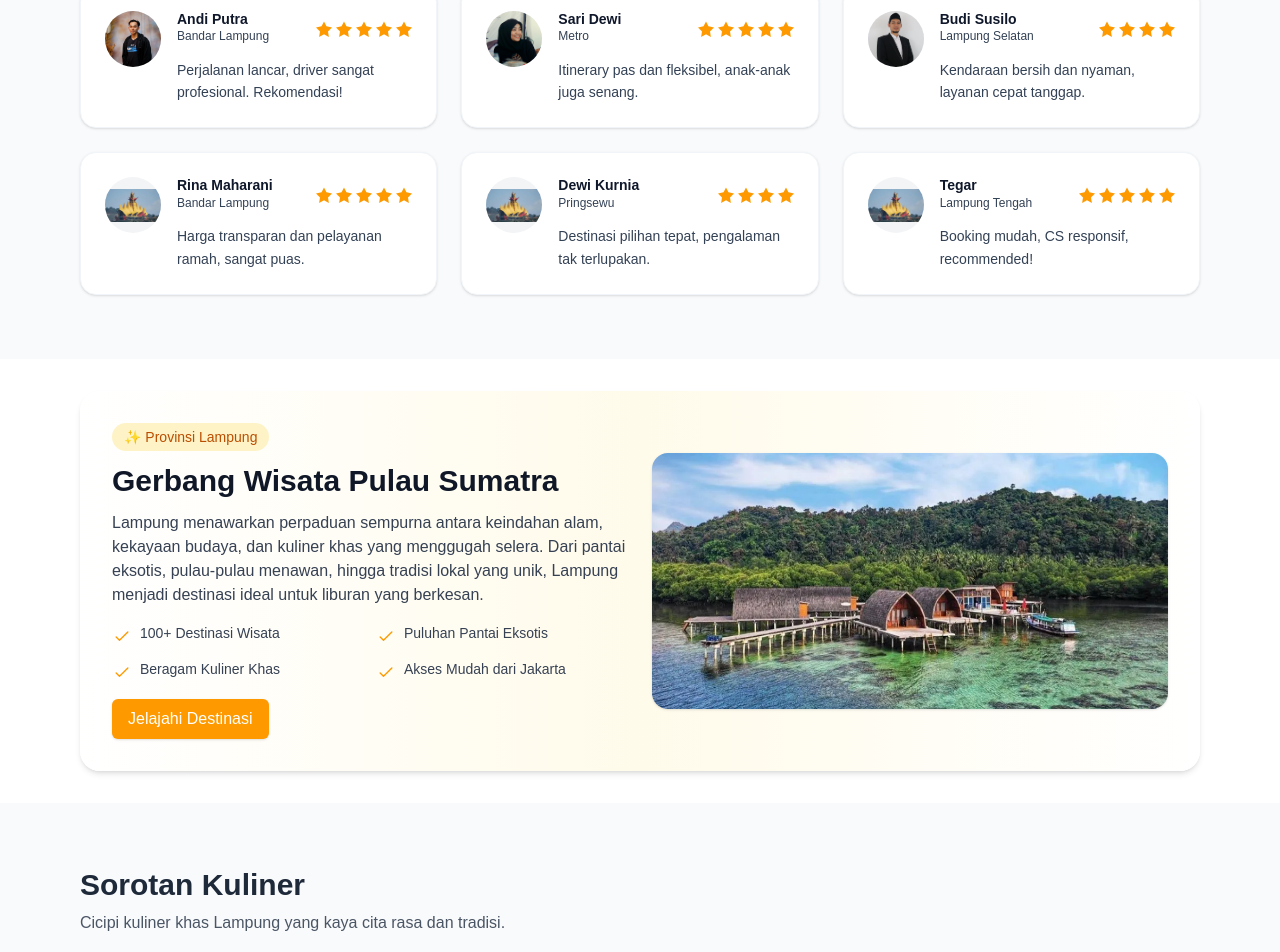
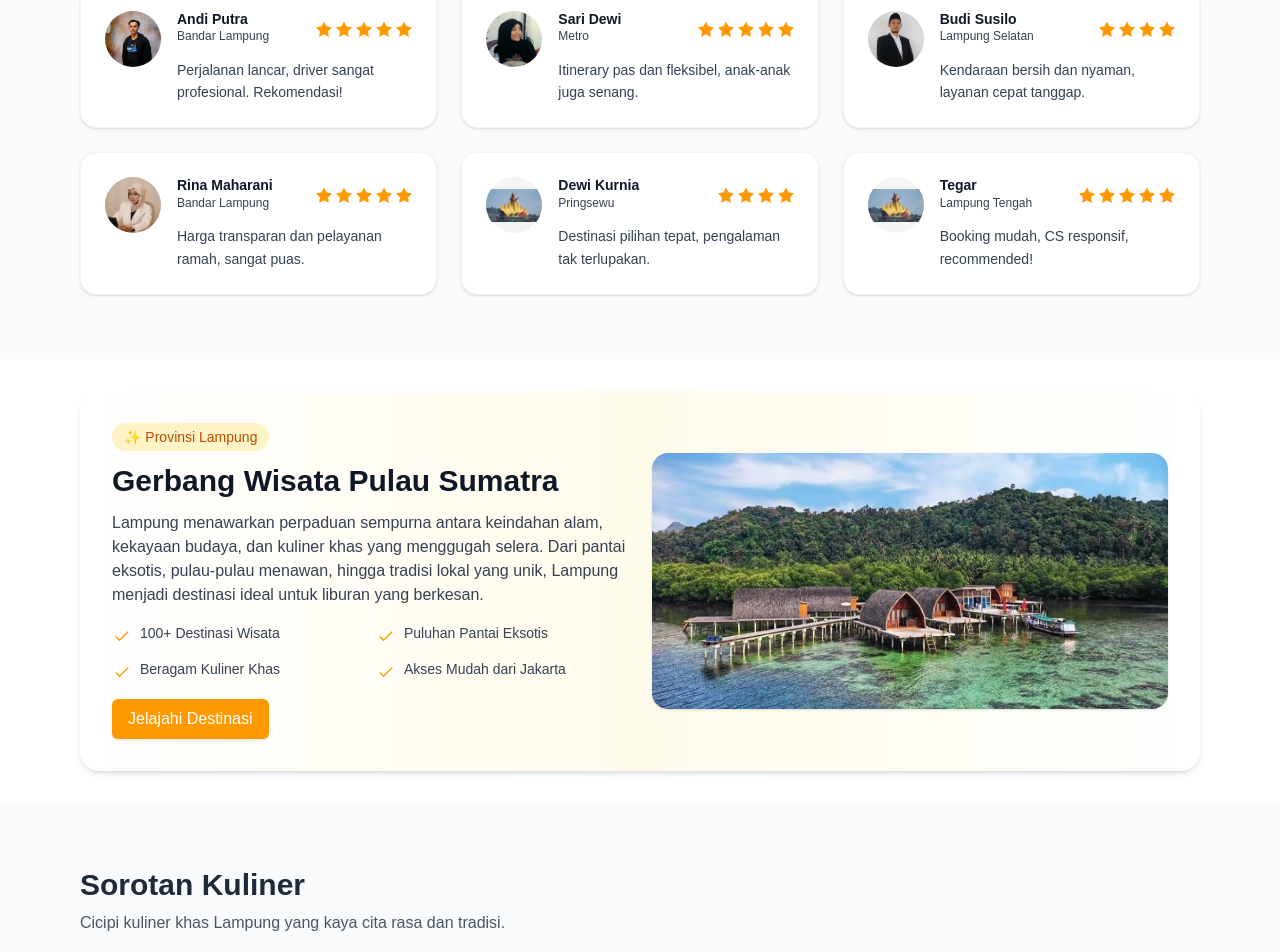
Before and after one commit to Nafiz-547/TI-WEB-24A-ShuangXi, a Next.js app in the folder siger-trip/: page / in a window 1280 px wide. Shown: the part 2630-3582 px from the top of the page. Built offline with nearby package versions, Linux system fonts and the light colour scheme.

Commit message:
tama: Mengganti foto profil dari Rina Maharani di sction kisi kepuasan pelanggan

```diff
--- a/siger-trip/app/page.tsx
+++ b/siger-trip/app/page.tsx
@@ -157,7 +157,7 @@ export default function HomePage() {
               { name: 'Andi Putra', city: 'Bandar Lampung', rating: 5, review: 'Perjalanan lancar, driver sangat profesional. Rekomendasi!', avatar: '/images/Andi Putra.webp' },
               { name: 'Sari Dewi', city: 'Metro', rating: 5, review: 'Itinerary pas dan fleksibel, anak-anak juga senang.', avatar: '/images/Sari Dewi.webp' },
               { name: 'Budi Susilo', city: 'Lampung Selatan', rating: 4, review: 'Kendaraan bersih dan nyaman, layanan cepat tanggap.', avatar: '/images/Budi Susilo.webp' },
-              { name: 'Rina Maharani', city: 'Bandar Lampung', rating: 5, review: 'Harga transparan dan pelayanan ramah, sangat puas.', avatar: '/images/siger.webp' },
+              { name: 'Rina Maharani', city: 'Bandar Lampung', rating: 5, review: 'Harga transparan dan pelayanan ramah, sangat puas.', avatar: '/images/Rina Maharani.webp' },
               { name: 'Dewi Kurnia', city: 'Pringsewu', rating: 4, review: 'Destinasi pilihan tepat, pengalaman tak terlupakan.', avatar: '/images/siger.webp' },
               { name: 'Tegar', city: 'Lampung Tengah', rating: 5, review: 'Booking mudah, CS responsif, recommended!', avatar: '/images/siger.webp' }
             ].map((c) => (
```
